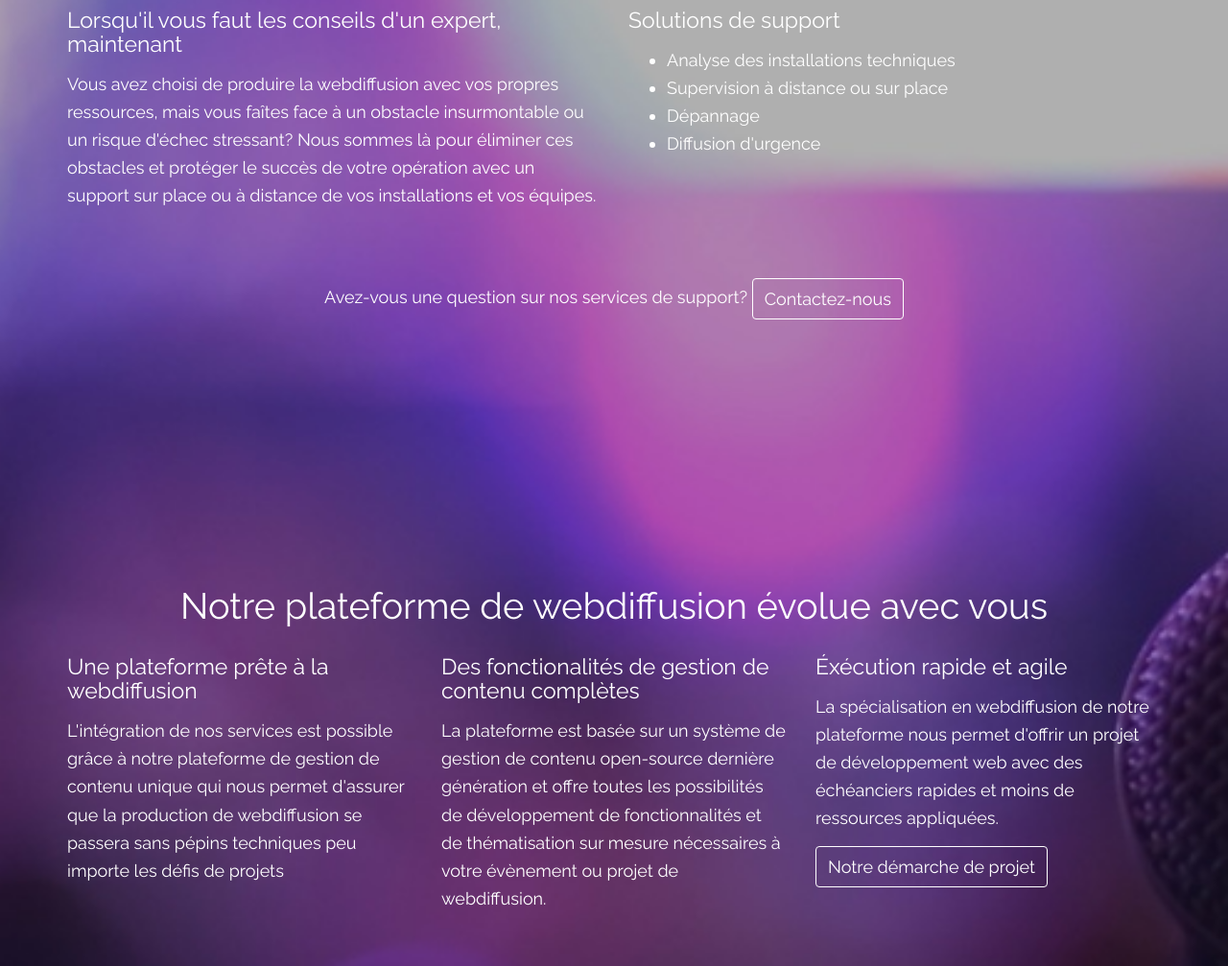
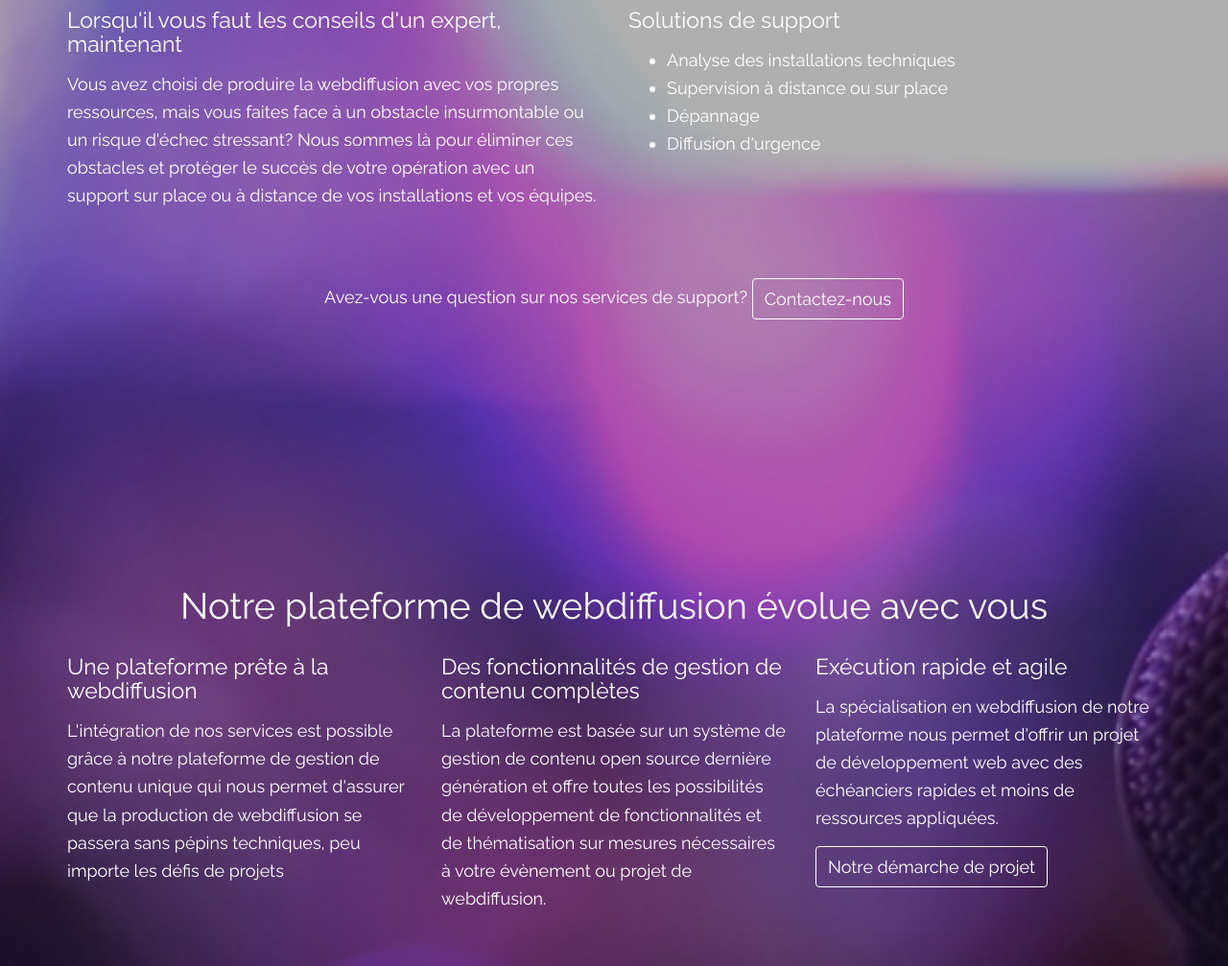
Before and after one commit to agencewebdiffusion/agencewebdiffusion.github.io, a Jekyll site: the page built from index.html, in a window 1280 px wide and 1400 px high, scrolled down 4474 px. Shown: the part 183-1190 px from the top of the window at 96% size. Built offline with Jekyll 4.4.1, drawn with Linux system fonts in a browser that asks for light colours; nearby versions of some CDN libraries; some of the changed text lies outside the part shown.

Commit message:
Correction de fautes d'orthographe

```diff
--- a/index.html
+++ b/index.html
@@ -189,7 +189,7 @@ layout: default
   <div class="row">
     <div class="col-sm-6">
       <h4>Lorsqu'il vous faut les conseils d'un expert, maintenant</h4>
-      <p>Vous avez choisi de produire la webdiffusion avec vos propres ressources, mais vous faîtes face à un obstacle insurmontable ou un risque d'échec stressant? Nous sommes là pour éliminer ces obstacles et protéger le succès de votre opération avec un support sur place ou à distance de vos installations et vos équipes.</p>
+      <p>Vous avez choisi de produire la webdiffusion avec vos propres ressources, mais vous faites face à un obstacle insurmontable ou un risque d'échec stressant? Nous sommes là pour éliminer ces obstacles et protéger le succès de votre opération avec un support sur place ou à distance de vos installations et vos équipes.</p>
     </div>
     <div class="col-sm-6">
       <h4>Solutions de support</h4>
@@ -330,18 +330,18 @@ layout: default
 <h4>Une plateforme prête à la webdiffusion</h4>
 <p>L'intégration de nos services est possible grâce à notre plateforme de gestion
   de contenu unique qui nous permet d'assurer que la production de webdiffusion
-  se passera sans pépins techniques peu importe les défis de projets</p>
+  se passera sans pépins techniques, peu importe les défis de projets</p>
 </div>
 
 <div class="col-sm-4">
-<h4>Des fonctionalités de gestion de contenu complètes</h4>
-<p>La plateforme est basée sur un système de gestion de contenu open-source dernière
+<h4>Des fonctionnalités de gestion de contenu complètes</h4>
+<p>La plateforme est basée sur un système de gestion de contenu open source dernière
   génération et offre toutes les possibilités de développement de fonctionnalités et de
-  thématisation sur mesure nécessaires à votre évènement ou projet de webdiffusion.</p>
+  thématisation sur mesures nécessaires à votre évènement ou projet de webdiffusion.</p>
 </div>
 
 <div class="col-sm-4">
-<h4>Éxécution rapide et agile</h4>
+<h4>Exécution rapide et agile</h4>
 <p>La spécialisation en webdiffusion de notre plateforme nous permet d'offrir un
   projet de développement web avec des échéanciers rapides et moins de ressources
   appliquées.</p>
```
Also changed, not shown: other parts of index.html (+3 -3 lines).
